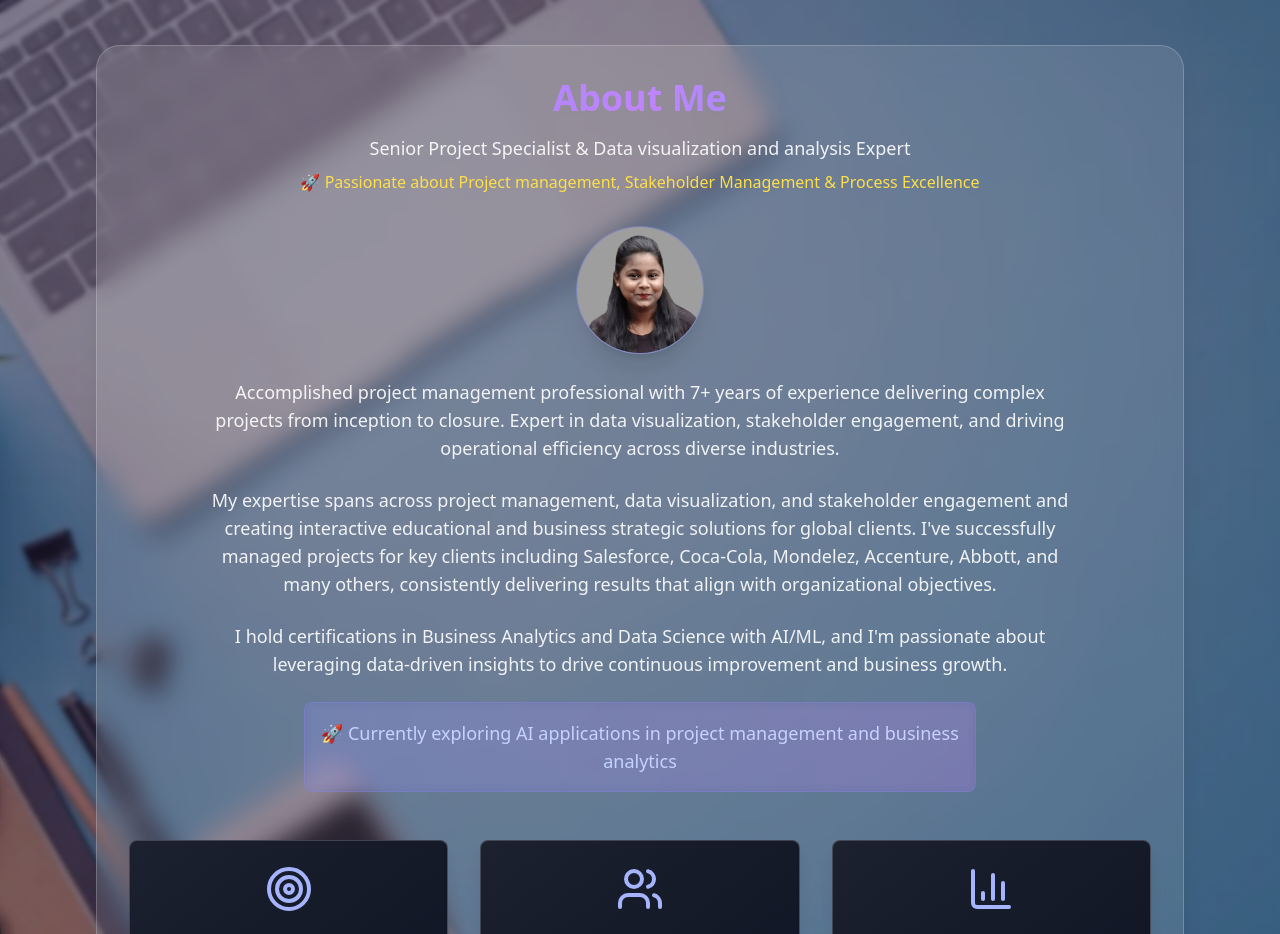
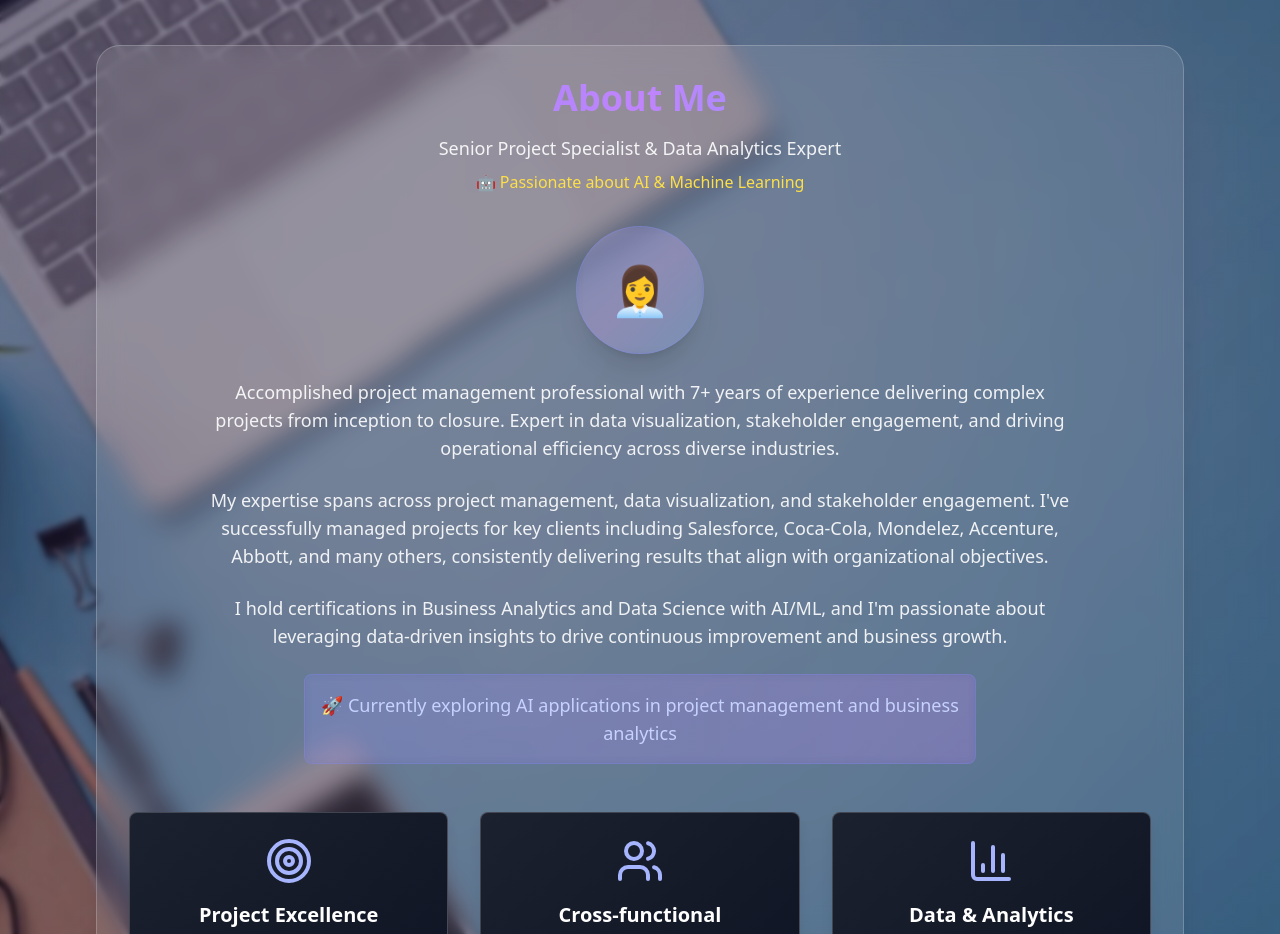
Before and after one commit to Ankyaa/ankita-portfolio, a React (Vite) app: page / in a window 1280 px wide. Shown: the part 803-1737 px from the top of the page. Built offline with nearby package versions, Linux system fonts and the light colour scheme.

Commit message:
Revert About section changes
Reverts changes made to the About section, restoring it to its previous state.

```diff
--- a/src/components/About.tsx
+++ b/src/components/About.tsx
@@ -38,21 +38,17 @@ export const About = () => {
           <div className="text-center mb-6 sm:mb-8">
             <h2 className="text-2xl sm:text-3xl lg:text-4xl font-bold mb-3 sm:mb-4 bg-gradient-to-r from-indigo-400 via-purple-400 to-blue-400 bg-clip-text text-transparent">About Me</h2>
             <p className="text-base sm:text-lg text-white/90 max-w-2xl mx-auto px-2">
-              Senior Project Specialist & Data visualization and analysis Expert
+              Senior Project Specialist & Data Analytics Expert
             </p>
             <p className="text-sm sm:text-base text-yellow-300 font-medium mt-2">
-              🚀 Passionate about Project management, Stakeholder Management & Process Excellence
+              🤖 Passionate about AI & Machine Learning
             </p>
           </div>
 
           <div className="mb-8 sm:mb-12">
             <div className="text-center mb-4 sm:mb-6">
-              <div className="w-24 h-24 sm:w-32 sm:h-32 bg-gradient-to-br from-indigo-400/20 via-purple-400/20 to-blue-400/20 backdrop-blur-sm rounded-full overflow-hidden shadow-xl mx-auto mb-4 sm:mb-6 border border-indigo-400/30 relative group cursor-pointer">
-                <img
-                  src="/lovable-uploads/c057e5cc-9499-43d9-ac57-b6bbdeef789a.png"
-                  alt="Ankita Profile"
-                  className="w-full h-full object-cover"
-                />
+              <div className="w-24 h-24 sm:w-32 sm:h-32 bg-gradient-to-br from-indigo-400/20 via-purple-400/20 to-blue-400/20 backdrop-blur-sm rounded-full flex items-center justify-center shadow-xl mx-auto mb-4 sm:mb-6 border border-indigo-400/30 relative group cursor-pointer">
+                <span className="text-3xl sm:text-5xl">👩‍💼</span>
                 {/* Hover tooltip */}
                 <div className="absolute -top-12 left-1/2 transform -translate-x-1/2 bg-indigo-600 text-white px-3 py-1 rounded-lg text-sm opacity-0 group-hover:opacity-100 transition-opacity duration-300 whitespace-nowrap">
                   Hey, hi I'm Ankita! 👋
@@ -66,7 +62,7 @@ export const About = () => {
                 Accomplished project management professional with 7+ years of experience delivering complex projects from inception to closure. Expert in data visualization, stakeholder engagement, and driving operational efficiency across diverse industries.
               </p>
               <p className="text-sm sm:text-base lg:text-lg text-white/90 leading-relaxed">
-                My expertise spans across project management, data visualization, and stakeholder engagement and creating interactive educational and business strategic solutions for global clients. I've
+                My expertise spans across project management, data visualization, and stakeholder engagement. I've
                 successfully managed projects for key clients including Salesforce, Coca-Cola,
                 Mondelez, Accenture, Abbott, and many others, consistently delivering results that align
                 with organizational objectives.
```
